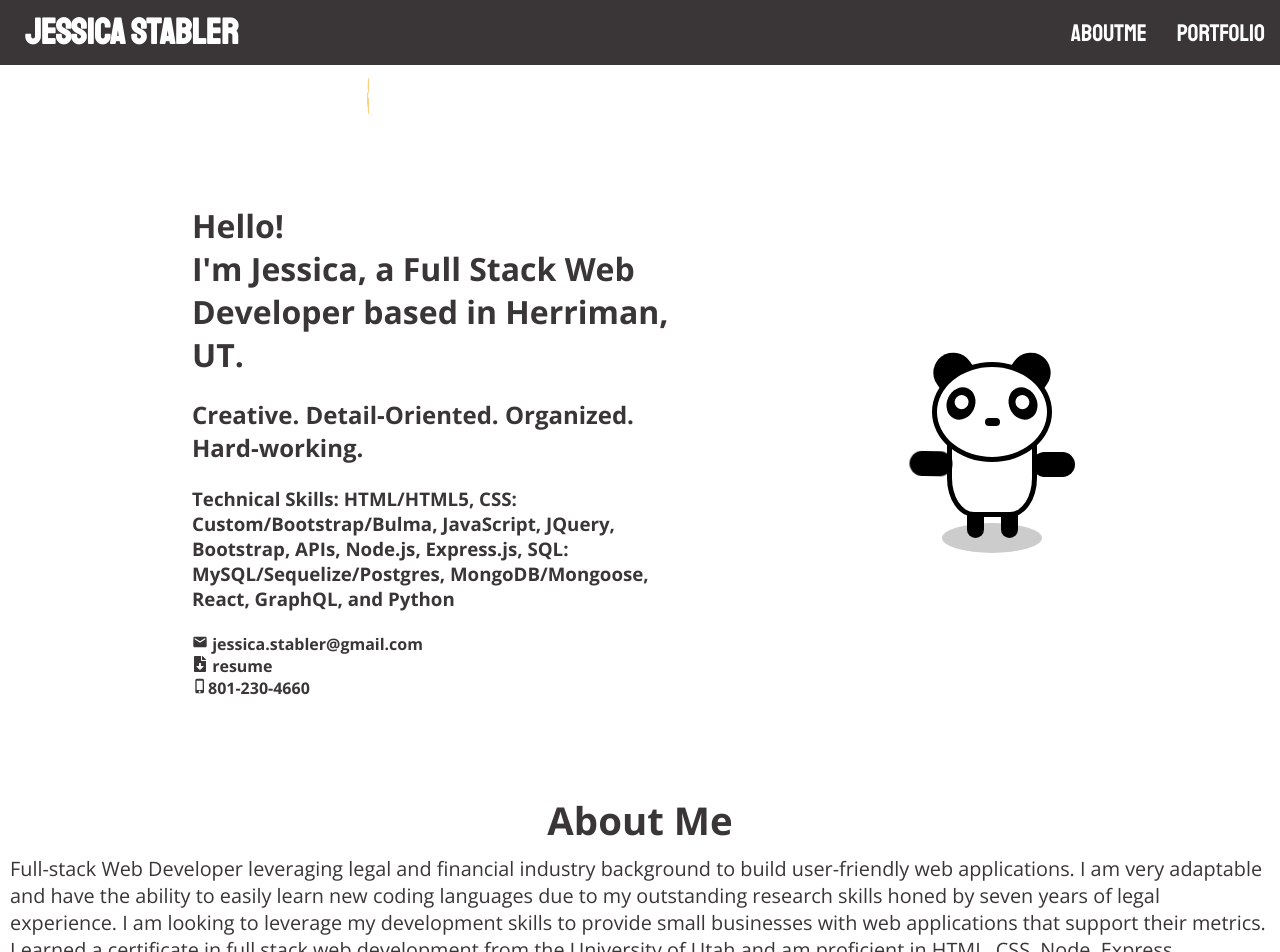
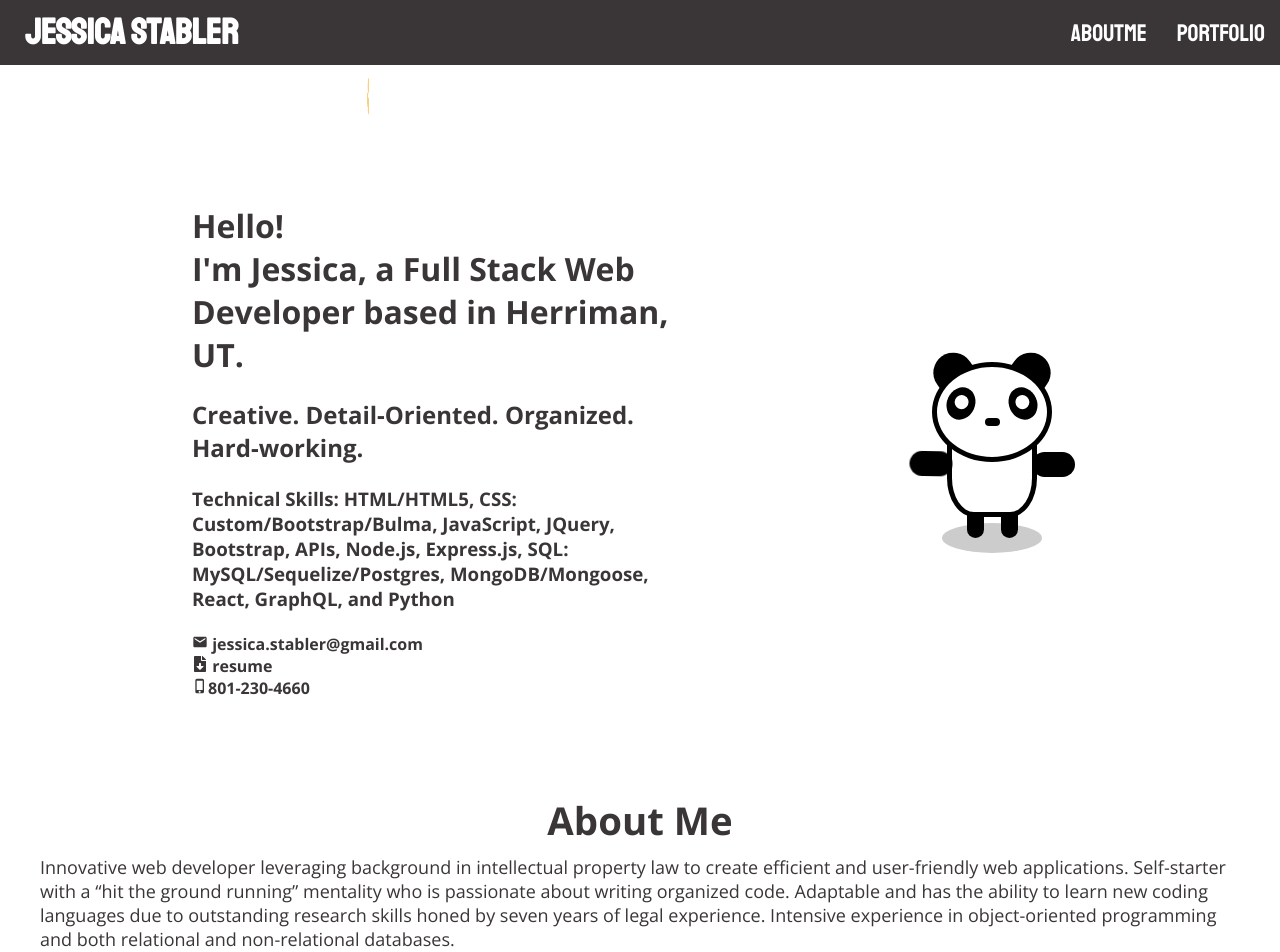
Before and after one commit to jstable1/freelance-portfolio, a React (Create React App) app: page / in a window 1280 px wide. Shown: the top 952 px of the page. Built offline with nearby package versions, Linux system fonts and the light colour scheme.

Commit message:
updated about me component text and fixed css

```diff
--- a/src/components/AboutMe/index.js
+++ b/src/components/AboutMe/index.js
@@ -6,27 +6,18 @@ const AboutMe = () => {
       <h1 className="aboutHeading">About Me</h1>
       <div className="about">
         <p>
-          Full-stack Web Developer leveraging legal and financial industry
-          background to build user-friendly web applications. I am very adaptable
-          and have the ability to easily learn new coding languages due to my
-          outstanding research skills honed by seven years of legal experience.
-          I am looking to leverage my development skills to provide small
-          businesses with web applications that support their metrics. I earned a
-          certificate in full stack web development from the University of Utah
-          and am proficient in HTML, CSS, Node, Express, MongoDB, MySQL and React.
-          I am known as being an innovative problem solver who collaborates with
-          co-workers to determine the best possible solution to a task. These
-          skills have helped me approach programming challenges from different
-          angles to find the best solution. Successfully collaborated with a
-          development team to create a JavaScript application that recommends
-          podcasts and books based on a user's search parameters. My technical
-          aptitude in cutting-edge web technologies, combined with communication
-          skills and problem solving abilities, makes me a strong addition to any
-          engineering team.
+          Innovative web developer leveraging background in intellectual
+          property law to create efficient and user-friendly web applications.
+          Self-starter with a “hit the ground running” mentality who is
+          passionate about writing organized code. Adaptable and has the ability
+          to learn new coding languages due to outstanding research skills honed
+          by seven years of legal experience. Intensive experience in
+          object-oriented programming and both relational and non-relational
+          databases.
         </p>
       </div>
     </section>
   );
-}
+};
 
 export default AboutMe;
--- a/src/index.css
+++ b/src/index.css
@@ -76,10 +76,8 @@ header a {
 }
 
 .about p {
-  padding-left: 0px;
-  font-size: 1.55vw;
-  width: auto;
-  margin: 10px;
+  font-size: large;
+  margin: 10px 40px 0 40px;
 }
 
 .aboutSection {
```
